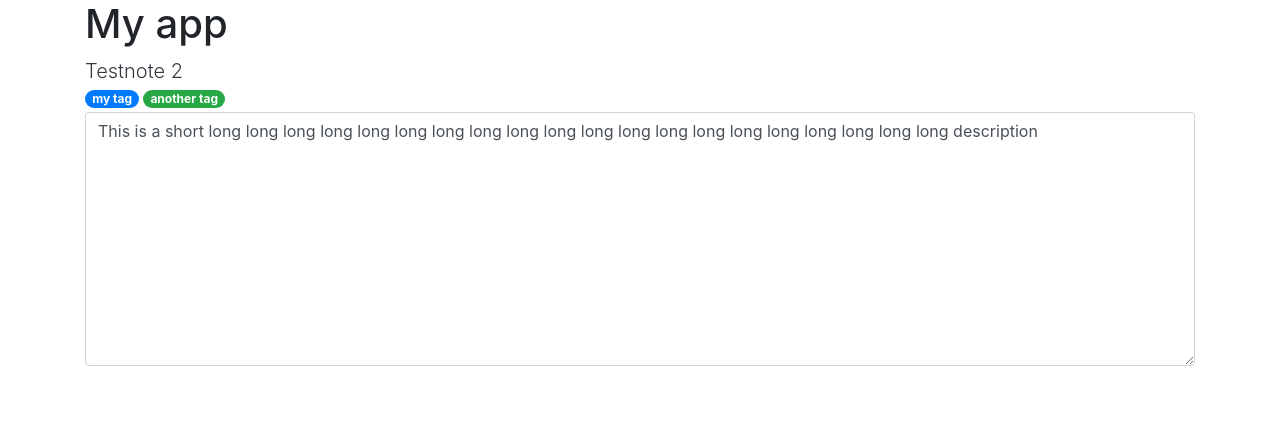
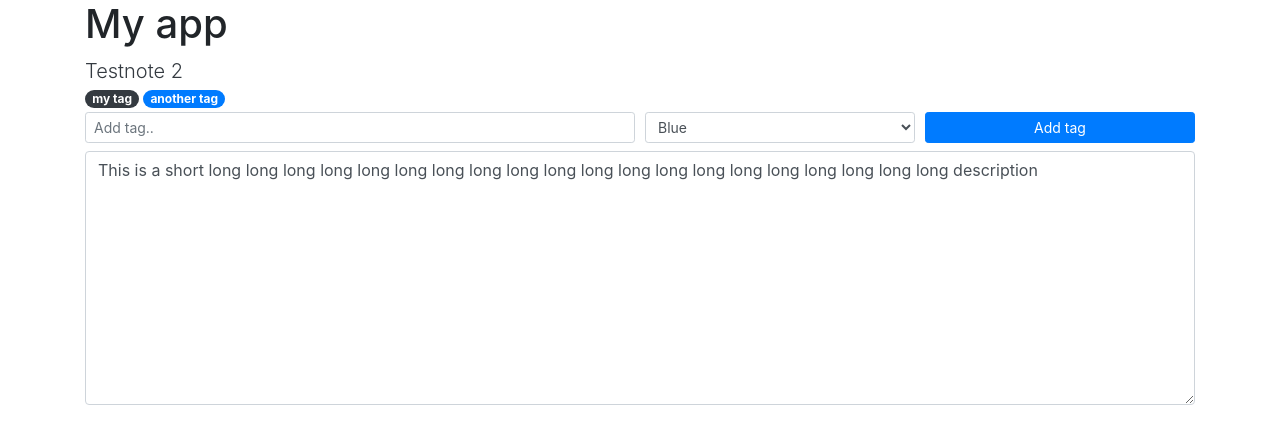
Before and after one commit to greensebastian/tagnote-client, a React (Create React App) app: page /86cf4600-e65c-4794-bf9c-b403d1a1f65b in a window 1280 px wide. Shown: the top 444 px of the page. Built offline with nearby package versions, Linux system fonts and the light colour scheme.

Commit message:
Tag editing implemented

```diff
--- a/src/components/note.tsx
+++ b/src/components/note.tsx
@@ -1,7 +1,10 @@
 import React, { useState } from "react";
-import { Col, Form, Row } from "react-bootstrap";
+import { Button, Col, Form, Row } from "react-bootstrap";
 import NoteHeader from "./noteHeader";
 import NoteModel from "../models/noteModel";
+import TagColors from "../models/tagColors";
+import { mapEnum } from "../util/enumUtil";
+import TagModel from "../models/tagModel";
 
 type NoteProps = {
 	note: NoteModel;
@@ -16,14 +19,57 @@ const Note = ({ note, setNote }: NoteProps) => {
 		setDescription(newDesc);
 		setNote({
 			...note,
-			description: newDesc
+			description: newDesc,
 		});
 	};
+
+	const defaultColor = mapEnum(TagColors, (color: number) => color)[0]
+
+	const [tagName, setTagName] = useState("");
+	const [tagColor, setTagColor] = useState(defaultColor);
+
+	const addTag = () => {
+		if (tagName.length > 0 && !note.tags.includes(tagName)){
+			note.tags.push(tagName);
+			note.colorMap[tagName] = tagColor;
+			setNote({
+				...note
+			})
+		}
+		setTagName("");
+		setTagColor(defaultColor);
+	}
+
+	const resetTag = (tag: TagModel) => {
+		note.tags.splice(note.tags.indexOf(tag.name), 1);
+		setNote({...note});
+		setTagName(tag.name);
+		setTagColor(tag.color);
+	}
 
 	return (
 		<Col>
 			<Row>
-				<NoteHeader note={note} />
+				<NoteHeader onTagClick={resetTag} note={note} />
+			</Row>
+			<Row>
+				<Form className="w-100">
+					<Form.Row className="align-items-center mb-2">
+						<Col xs={6}>
+							<Form.Control size="sm" type="text" placeholder="Add tag.." value={tagName} onChange={(e) => setTagName(e.target.value)}/>
+						</Col>
+						<Col xs={3}>
+							<Form.Control size="sm" as="select" value={tagColor} onChange={(e) => setTagColor(Number(e.target.value))}>
+								{mapEnum(TagColors, (color: number) => (
+									<option key={color} value={color}>{TagColors[color]}</option>
+								))}
+							</Form.Control>
+						</Col>
+						<Col xs={3}>
+							<Button size="sm" className="w-100" onClick={() => addTag()}>Add tag</Button>
+						</Col>
+					</Form.Row>
+				</Form>
 			</Row>
 			<Row>
 				<Form className="w-100">
--- a/src/components/noteHeader.tsx
+++ b/src/components/noteHeader.tsx
@@ -2,12 +2,14 @@ import React from "react";
 import { Col, Row } from "react-bootstrap";
 import { Link } from "react-router-dom";
 import NoteModel from "../models/noteModel";
+import TagModel from "../models/tagModel";
 import ConditionalWrapper from "./conditionalWrapper";
 import TagList from "./tagList";
 
 type NoteHeaderProps = {
 	note: NoteModel;
 	link?: boolean;
+	onTagClick?: (tag: TagModel) => void;
 };
 
 const NoteHeader = (props: NoteHeaderProps) => {
@@ -23,7 +25,7 @@ const NoteHeader = (props: NoteHeaderProps) => {
 				{titleRow}
 			</ConditionalWrapper>
 			<Row>
-				<TagList tags={props.note.tags} />
+				<TagList onClick={props.onTagClick} tags={NoteModel.tagModels(props.note)} />
 			</Row>
 		</Col>
 	);
--- a/src/components/noteSummary.tsx
+++ b/src/components/noteSummary.tsx
@@ -10,7 +10,7 @@ type NoteSummaryProps = {
 
 const NoteSummary = (props: NoteSummaryProps) => {
 	return (
-		<Col>
+		<Col xs={12}>
 			<Row>
 				<NoteHeader note={props.note} link/>
 			</Row>
--- a/src/components/tag.tsx
+++ b/src/components/tag.tsx
@@ -6,6 +6,7 @@ import EnumDictionary from "../util/enumDictionary";
 
 type TagProps = {
 	tag: TagModel;
+	onClick?: (tag: TagModel) => void;
 };
 
 const tagMap: EnumDictionary<TagColors, string> = {
@@ -20,8 +21,12 @@ const tagMap: EnumDictionary<TagColors, string> = {
 };
 
 const Tag = (props: TagProps) => {
+	const handleClick = () => {
+		if (props.onClick) props.onClick(props.tag);
+	}
+
 	return (
-		<Badge className="mr-1 mb-1" pill variant={tagMap[props.tag.color]}>
+		<Badge onClick={handleClick} className="mr-1 mb-1" pill variant={tagMap[props.tag.color]}>
 			{props.tag.name}
 		</Badge>
 	);
--- a/src/components/tagList.tsx
+++ b/src/components/tagList.tsx
@@ -1,3 +1,4 @@
+import { clear } from "console";
 import React from "react";
 import { Col, Row } from "react-bootstrap";
 import TagModel from "../models/tagModel";
@@ -5,6 +6,7 @@ import Tag from "./tag";
 
 type TagListProps = {
 	tags: TagModel[];
+	onClick?: (tag: TagModel) => void;
 };
 
 const TagList = (props: TagListProps) => {
@@ -12,7 +14,7 @@ const TagList = (props: TagListProps) => {
 		<Col>
 			<Row>
 				{props.tags.map((tag, index) => (
-					<Tag key={index} tag={tag} />
+					<Tag key={index} tag={tag} onClick={props.onClick}/>
 				))}
 			</Row>
 		</Col>
--- a/src/contexts/noteContextProvider.tsx
+++ b/src/contexts/noteContextProvider.tsx
@@ -1,10 +1,12 @@
 import React, { FunctionComponent } from "react";
 import { useState } from "react";
 import NoteModel from "../models/noteModel";
+import TagModel from "../models/tagModel";
 
 type NoteContextProps = {
 	notes: NoteModel[];
 	setNote: (note: NoteModel) => void;
+	tags: (predicate?: (tag: string) => boolean) => string[];
 };
 
 type NoteContextProviderProps = {
@@ -14,6 +16,7 @@ type NoteContextProviderProps = {
 export const NoteContext = React.createContext<NoteContextProps>({
 	notes: [],
 	setNote: (_) => {},
+	tags: () => [],
 });
 
 const NoteContextProvider: FunctionComponent<NoteContextProviderProps> = (
@@ -34,8 +37,14 @@ const NoteContextProvider: FunctionComponent<NoteContextProviderProps> = (
 		setNotes(newNotes);
 	};
 
+	const tags = (predicate?: (tag: string) => boolean) => {
+		let allTags = new Set<string>();
+		notes.forEach(note => note.tags.forEach(allTags.add));
+		return Array.from(allTags).filter(tag => predicate ? predicate(tag) : true);
+	}
+
 	return (
-		<NoteContext.Provider value={{ notes: notes, setNote: setNote }}>
+		<NoteContext.Provider value={{ notes: notes, setNote: setNote, tags: tags }}>
 			{props.children}
 		</NoteContext.Provider>
 	);
--- a/src/models/noteModel.ts
+++ b/src/models/noteModel.ts
@@ -1,18 +1,24 @@
 import { v4 as uuid } from "uuid";
+import Dictionary from "../util/dictionary";
+import TagColors from "./tagColors";
 import TagModel from "./tagModel";
 
 class NoteModel {
   readonly id: string;
   title: string;
   description: string;
-  readonly tags: TagModel[];
+  readonly tags: string[];
+  readonly colorMap: Dictionary<TagColors>;
 
   constructor(title: string, id?: string){
     this.id = id ?? uuid();
     this.title = title;
     this.description = "";
     this.tags = [];
+    this.colorMap = {};
   }
+
+  static tagModels = (note: NoteModel) => note.tags.map(tag => new TagModel(tag, note.colorMap[tag]));
 }
 
 export default NoteModel;
--- a/src/models/tagModel.ts
+++ b/src/models/tagModel.ts
@@ -1,14 +1,10 @@
 import TagColors from "./tagColors";
 
-import { v4 as uuid } from "uuid";
-
 class TagModel {
-	readonly id: string;
 	name: string;
 	color: TagColors;
 
 	constructor(name: string, color?: TagColors) {
-		this.id = uuid();
 		this.name = name;
 		this.color = color ?? TagColors.Blue;
 	}
--- /dev/null
+++ b/src/util/dictionary.ts
@@ -0,0 +1,3 @@
+export default interface Dictionary<T> {
+  [Key: string]: T;
+}
--- /dev/null
+++ b/src/util/enumUtil.ts
@@ -0,0 +1,12 @@
+type EnumType = { [s: number]: string };
+
+export const mapEnum = (enumerable: EnumType, fn: Function): any[] => {
+    // get all the members of the enum
+    let enumMembers: any[] = Object.keys(enumerable).map((key: any) => enumerable[key]);
+
+    // we are only interested in the numeric identifiers as these represent the values
+    let enumValues: number[] = enumMembers.filter(v => typeof v === "number");
+
+    // now map through the enum values
+    return enumValues.map(m => fn(m));
+}
--- a/src/util/seedNotes.ts
+++ b/src/util/seedNotes.ts
@@ -1,6 +1,5 @@
 import NoteModel from "../models/noteModel";
 import TagColors from "../models/tagColors";
-import TagModel from "../models/tagModel";
 import { setInStorage, StorageKeys } from "./localStorage";
 
 const seedNotes = () => {
@@ -8,15 +7,17 @@ const seedNotes = () => {
 
   let note = new NoteModel("Testnote", "beb5b515-6962-4a1a-9c48-70fbafca061f");
   note.description = "This is a short description";
-	note.tags.push(new TagModel("my tag"));
-  note.tags.push(new TagModel("another tag", TagColors.Green));
+	note.tags.push("my tag");
+  note.tags.push("another tag");
+  note.colorMap[note.tags[0]] = TagColors.Green;
 
   notes.push(note);
 
   note = new NoteModel("Testnote 2", "86cf4600-e65c-4794-bf9c-b403d1a1f65b");
   note.description = "This is a short long long long long long long long long long long long long long long long long long long long long description";
-	note.tags.push(new TagModel("my tag"));
-  note.tags.push(new TagModel("another tag", TagColors.Green));
+	note.tags.push("my tag");
+  note.tags.push("another tag");
+  note.colorMap[note.tags[0]] = TagColors.Dark;
 
   notes.push(note);
 
```
